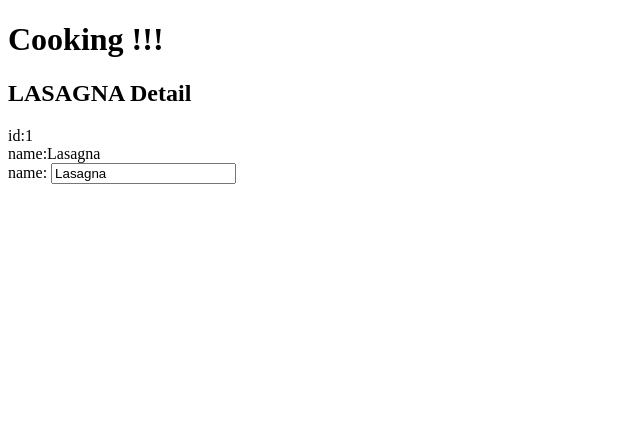
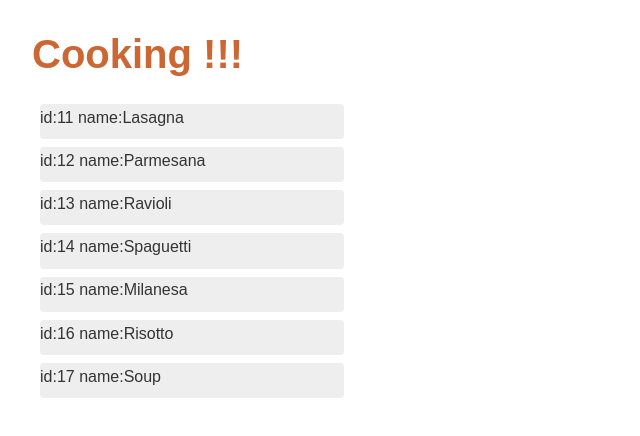
Before and after one commit to maximilianou/weekly11, an Angular app in the folder app02/frontend/: page / in a window 1280 px wide. Shown: the top 436 px of the page, without its empty margins (0-640 px from the left). Built offline with nearby package versions, Linux system fonts and the light colour scheme.

Commit message:
angular, data binding, input master detail

```diff
--- a/app02/frontend/src/app/menu/menu.component.css
+++ b/app02/frontend/src/app/menu/menu.component.css
@@ -0,0 +1,43 @@
+.menu {
+    margin: 0 0 2em 0;
+    list-style-type: none;
+    padding: 0;
+    width: 20em;
+  }
+  .menu li {
+    cursor: pointer;
+    position: relative;
+    left: 0;
+    background-color: #EEE;
+    margin: .5em;
+    padding: .3em 0;
+    height: 1.6em;
+    border-radius: 4px;
+  }
+  .menu li:hover {
+    color: #607D8B;
+    background-color: #DDD;
+    left: .1em;
+  }
+  .menu li.selected {
+    background-color: #CFD8DC;
+    color: white;
+  }
+  .menu li.selected:hover {
+    background-color: #BBD8DC;
+    color: white;
+  }
+  .menu .badge {
+    display: inline-block;
+    font-size: small;
+    color: white;
+    padding: 0.8em 0.7em 0 0.7em;
+    background-color:#405061;
+    line-height: 1em;
+    position: relative;
+    left: -1px;
+    top: -4px;
+    height: 1.8em;
+    margin-right: .8em;
+    border-radius: 4px 0 0 4px;
+  }
--- a/app02/frontend/src/app/menu/menu.component.html
+++ b/app02/frontend/src/app/menu/menu.component.html
@@ -1,9 +1,17 @@
-<h2>{{ dish.name | uppercase }} Detail</h2>
-<div><span>id:</span>{{dish.id}}</div>
-<div><span>name:</span>{{dish.name}}</div>
-<div>
-    <label>
-        name:
-        <input [(ngModel)]="dish.name" placeholder="dish.name" />
+<ul class="menu">
+  <li *ngFor="let dish of dishes"
+    [class.selected]="dish === selectedDish"
+    (click)="onSelect(dish)">
+  <span>id:</span>{{dish.id}}
+  <span>name:</span>{{dish.name}}
+  </li>
+</ul>
+<div *ngIf="selectedDish">
+  <h2>{{ selectedDish.name | uppercase }} Details</h2>
+  <div><span>id:</span>{{selectedDish.id}}</div>
+  <div>
+    <label>name:
+      <input [(ngModel)]="selectedDish.name" placeholder="selectedDish.name" />
     </label>
+  </div>
 </div>
--- a/app02/frontend/src/app/menu/menu.component.ts
+++ b/app02/frontend/src/app/menu/menu.component.ts
@@ -1,5 +1,6 @@
 import { Component, OnInit } from '@angular/core';
 import { Dish } from '../dish';
+import { DISHES } from '../mock-dishes';
 
 @Component({
   selector: 'app-menu',
@@ -8,14 +9,14 @@ import { Dish } from '../dish';
 })
 export class MenuComponent implements OnInit {
 
-  dish : Dish = {
-    id: 1,
-    name: 'Lasagna'
-  };
-
+  dishes = DISHES;
+  selectedDish: Dish;
   constructor() { }
 
   ngOnInit(): void {
   }
 
+  onSelect(dish: Dish): void{
+    this.selectedDish = dish;
+  }
 }
--- /dev/null
+++ b/app02/frontend/src/app/mock-dishes.ts
@@ -0,0 +1,11 @@
+import { Dish } from './dish';
+
+export const DISHES : Dish[] = [
+    { id: 11, name: 'Lasagna' },
+    { id: 12, name: 'Parmesana' },
+    { id: 13, name: 'Ravioli' },
+    { id: 14, name: 'Spaguetti' },
+    { id: 15, name: 'Milanesa' },
+    { id: 16, name: 'Risotto' },
+    { id: 17, name: 'Soup' },
+]
--- a/app02/frontend/src/styles.css
+++ b/app02/frontend/src/styles.css
@@ -1 +1,21 @@
-/* You can add global styles to this file, and also import other style files */
+h1 {
+    color: #C63;
+    font-family: Arial, Helvetica, sans-serif;
+    font-size: 250%;
+  }
+  h2, h3 {
+    color: #444;
+    font-family: Arial, Helvetica, sans-serif;
+    font-weight: lighter;
+  }
+  body {
+    margin: 2em;
+  }
+  body, input[type="text"], button {
+    color: #333;
+    font-family: Cambria, Georgia;
+  }
+  /* everywhere else */
+  * {
+    font-family: Arial, Helvetica, sans-serif;
+  }
```
